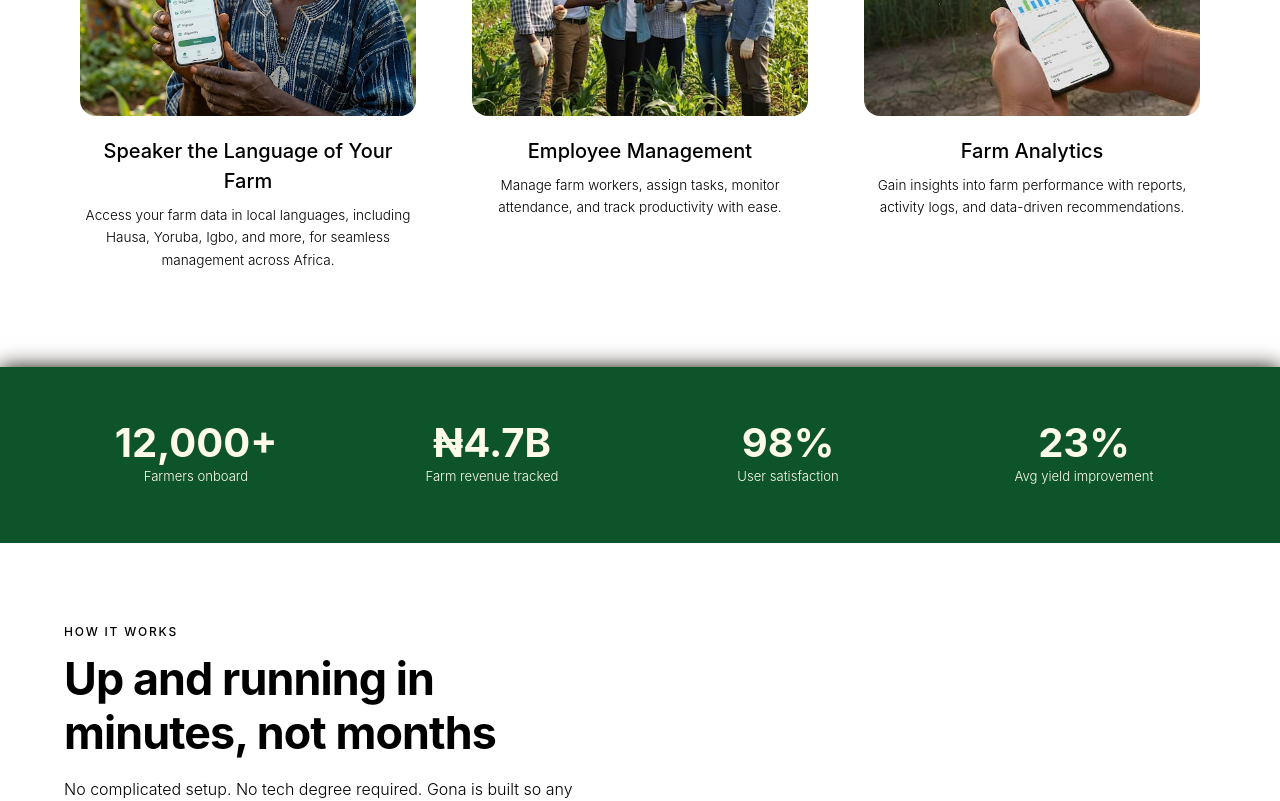
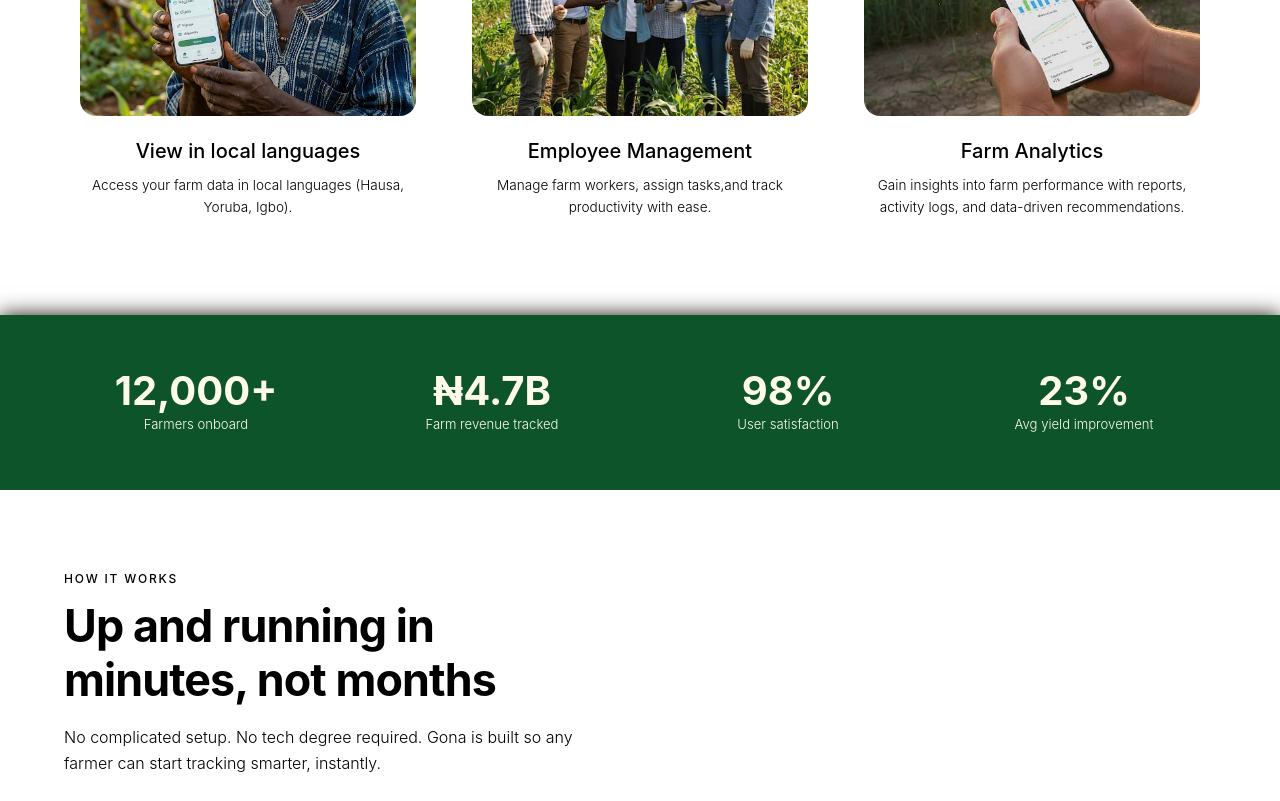
Before and after one commit to Y-Ice/Gona, a React (Vite) app: page / in a window 1280 px wide. Shown: the part 1240-2041 px from the top of the page. Built offline with nearby package versions, Linux system fonts and the light colour scheme; no server answers.

Commit message:
landing edits

```diff
--- a/src/components/Features.jsx
+++ b/src/components/Features.jsx
@@ -3,13 +3,13 @@ import { Flower2, Sun, BarChart3, Droplets, Package } from "lucide-react";
 const features = [
   {
     img: "/images/pic1.jpeg",
-    title: "Speaker the Language of Your Farm",
-    desc: "Access your farm data in local languages, including Hausa, Yoruba, Igbo, and more, for seamless management across Africa.",
+    title: "View in local languages",
+    desc: "Access your farm data in local languages (Hausa, Yoruba, Igbo).",
   },
   {
     img: "/images/pic2.jpeg",
     title: "Employee Management",
-    desc: "Manage farm workers, assign tasks, monitor attendance, and track productivity with ease.",
+    desc: "Manage farm workers, assign tasks,and track productivity with ease.",
   },
   {
     img: "/images/pic3.jpeg",
@@ -24,7 +24,7 @@ const Features = () => {
       <section id="features" className="px-6 md:px-16 py-20 bg-cream">
         <div className="text-center">
           <div className="text-[0.85rem] text-amber-400 font-bold tracking-[0.15em] uppercase text-harvest mb-3">
-            Why Gona
+            Why Use Gona
           </div>
           <h2
             className="font-playfair text-[clamp(2rem,3.5vw,2.8rem)] font-bold leading-[1.2]
--- a/src/components/StatsStrip.jsx
+++ b/src/components/StatsStrip.jsx
@@ -1,24 +1,66 @@
+import { useEffect, useRef, useState } from "react";
+
 const stats = [
-  { main: "12,000+", sub: "Farmers onboard" },
-  { main: "₦4.7B", sub: "Farm revenue tracked" },
-  { main: "98%", sub: "User satisfaction" },
-  { main: "23%", sub: "Avg yield improvement" },
+  { main: "12,000+", sub: "Farmers onboard",       target: 12000, prefix: "",  suffix: "+",  decimals: 0 },
+  { main: "₦4.7B",   sub: "Farm revenue tracked",  target: 4.7,   prefix: "₦", suffix: "B",  decimals: 1 },
+  { main: "98%",     sub: "User satisfaction",      target: 98,    prefix: "",  suffix: "%",  decimals: 0 },
+  { main: "23%",     sub: "Avg yield improvement",  target: 23,    prefix: "",  suffix: "%",  decimals: 0 },
 ];
 
-const StatsStrip = () => {
+function useCountUp(target, decimals, duration = 1800, active) {
+  const [value, setValue] = useState(0);
+
+  useEffect(() => {
+    if (!active) return;
+    let start = null;
+    const step = (timestamp) => {
+      if (!start) start = timestamp;
+      const progress = Math.min((timestamp - start) / duration, 1);
+      // ease out
+      const eased = 1 - Math.pow(1 - progress, 3);
+      setValue(parseFloat((eased * target).toFixed(decimals)));
+      if (progress < 1) requestAnimationFrame(step);
+    };
+    requestAnimationFrame(step);
+  }, [active, target, decimals, duration]);
+
+  return value;
+}
+
+function StatItem({ stat, active }) {
+  const value = useCountUp(stat.target, stat.decimals, 1800, active);
+  const display = `${stat.prefix}${stat.decimals > 0 ? value.toFixed(stat.decimals) : value.toLocaleString()}${stat.suffix}`;
 
   return (
     <div>
+      <span className="font-playfair text-[2.5rem] font-bold text-straw block leading-none">
+        {active ? display : stat.main}
+      </span>
+      <div className="text-[0.82rem] text-straw/55 font-light mt-1">
+        {stat.sub}
+      </div>
+    </div>
+  );
+}
+
+const StatsStrip = () => {
+  const ref = useRef(null);
+  const [active, setActive] = useState(false);
+
+  useEffect(() => {
+    const observer = new IntersectionObserver(
+      ([entry]) => { if (entry.isIntersecting) setActive(true); },
+      { threshold: 0.3 }
+    );
+    if (ref.current) observer.observe(ref.current);
+    return () => observer.disconnect();
+  }, []);
+
+  return (
+    <div ref={ref}>
       <div className="bg-green-900 text-amber-50 px-6 md:px-16 py-14 grid grid-cols-2 lg:grid-cols-4 gap-8 text-center shadow-[0px_0px_20px_rgba(26,18,8)]">
         {stats.map((s) => (
-          <div key={s.sub}>
-            <span className="font-playfair text-[2.5rem] font-bold text-straw block leading-none">
-              {s.main}
-            </span>
-            <div className="text-[0.82rem] text-straw/55 font-light mt-1">
-              {s.sub}
-            </div>
-          </div>
+          <StatItem key={s.sub} stat={s} active={active} />
         ))}
       </div>
     </div>
--- a/src/components/Testimonials.jsx
+++ b/src/components/Testimonials.jsx
@@ -11,16 +11,16 @@ const testimonials = [
   {
     bg: "bg-green-900",
     quote:
-      '"The irrigation planner alone saved us so much water this dry season. The weather alerts are incredibly accurate for our area."',
+      '"I love that I can view the app in my native language. It makes navigation simple for me and my workers who are not comfortable with English."',
     author: "Amara Diallo",
     farm: "Plateau State, Nigeria — Mixed crop farm",
   },
   {
     bg: "bg-green-900",
     quote:
-      '"I finally understand where my money is going on the farm. The financial ledger is simple but so powerful. I recommend it to every farmer I know."',
+      '"Generating reports is very easy. I can quickly see crop performance, employee productivity, and farm activities without going through paper records."',
     author: "Fatima Bello",
-    farm: "Plateau State, Nigeria — Livestock & crops",
+    farm: "Plateau State, Nigeria — Crops Farmer",
   },
 ];
 
```
